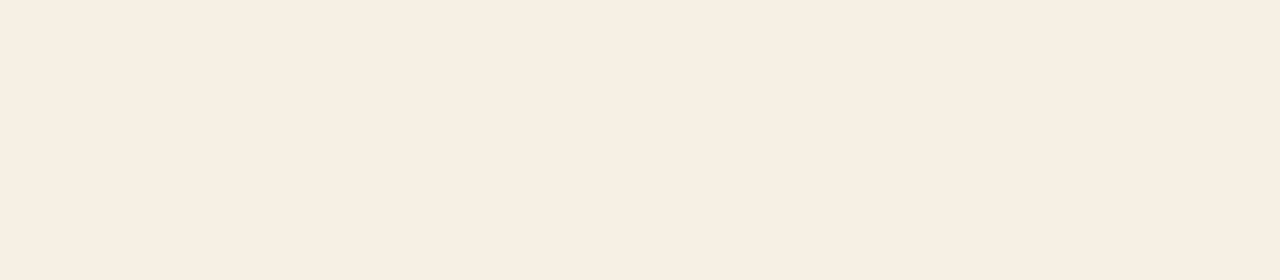
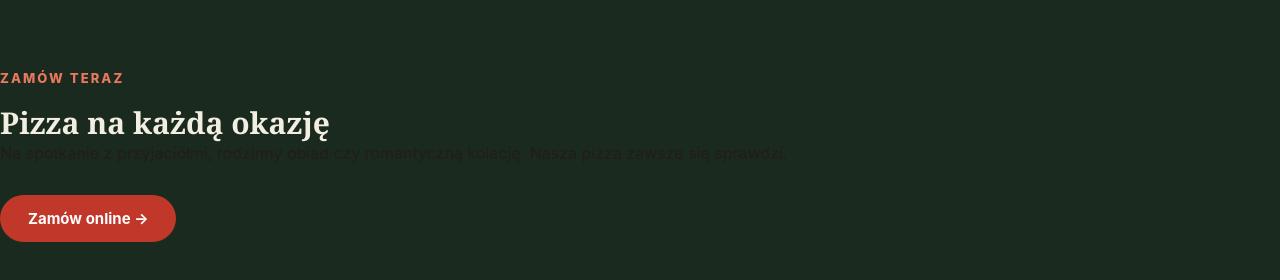
Before and after one commit to aleksfeschuk/cozza-nostra-pizzeria, a React (Vite) app: page / in a window 1280 px wide. Shown: the part 11710-11990 px from the top of the page. Before the commit the page ends 11700 px from the top, so only its background shows below. Built offline with nearby package versions, Linux system fonts and the light colour scheme; no server answers.

Commit message:
CtaBanners

```diff
--- a/src/components/CtaBanner.tsx
+++ b/src/components/CtaBanner.tsx
@@ -1,3 +1,23 @@
+import styles from '../styles/CtaBanners.module.scss'
+import { track } from './lib/analytics'
+
+
 export default function CtaBanner() {
-
+    return (
+        <section className={styles.section}>
+            <div className={styles.eyebrow}>ZAMÓW TERAZ</div>
+            <h2 className={styles.title}>Pizza na każdą okazję</h2>
+            <p className={styles.boyd}>
+                Na spotkanie z przyjaciółmi, rodzinny obiad czy romantyczną
+                kolację. Nasza pizza zawsze się sprawdzi.
+            </p>
+            <a
+                href="#menu"
+                className={styles.btn}
+                onClick={()=> track({ type: 'cta_click', label: 'cta_banner_order'})}
+            >
+                Zamów online →
+            </a>
+        </section>
+    )
 }
--- a/src/pages/HomePage.tsx
+++ b/src/pages/HomePage.tsx
@@ -3,6 +3,7 @@ import Hero from '../components/Hero';
 import MenuCarousel from '../components/MenuCarousel';
 import About from '../components/About';
 import Features from '../components/Features';
+import CtaBanner from '../components/CtaBanner';
 
 export default function HomePage () {
     return (
@@ -13,7 +14,7 @@ export default function HomePage () {
                 <MenuCarousel />
                 <About />
                 <Features />
-                {/* <CtaBanner /> */}
+                <CtaBanner />
             </main>
         </>
     )
--- a/src/styles/CtaBanners.module.scss
+++ b/src/styles/CtaBanners.module.scss
@@ -1 +1,33 @@
 @use '../styles/tokens' as *;
+
+.section {
+    background: $ink-soft;
+    padding-block: $space-8;
+}
+
+.inner {
+    @include container;
+}
+
+.eyebrow {
+    @include eyebrow(#e8785f);
+}
+
+.title {
+    margin-top: $space-3;
+    font-size: 30px;
+    font-weight: 700;
+    color: $text-on-ink;
+}
+
+.body {
+    margin-top: $space-2;
+    font-size: 13.5px;
+    color: $muted-on-ink;
+    max-width: 480px;
+}
+
+.btn {
+    @include button-primary;
+    margin-top: $space-5;
+}
```
